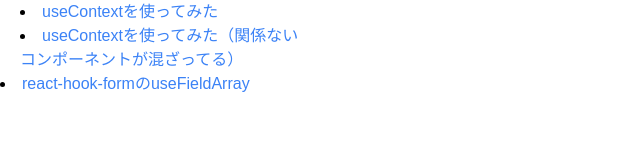
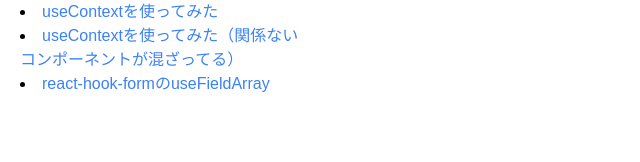
Before and after one commit to bolobob/ReactSampleList, a React (Vite) app: page / in a window 1280 px wide. Shown: the top 162 px of the page, without its empty margins (0-640 px from the left). Built offline with nearby package versions, Linux system fonts and the light colour scheme.

Commit message:
パディングの設定漏れ

```diff
--- a/src/components/Layout/MainLayout.tsx
+++ b/src/components/Layout/MainLayout.tsx
@@ -59,7 +59,7 @@
                 text="useContextを使ってみた（関係ないコンポーネントが混ざってる）"
               />
             </li>
-            <li>
+            <li className={clsx(["px-5"])}>
               <SidebarItem to="/form" text="react-hook-formのuseFieldArray" />
             </li>
           </ul>
```
